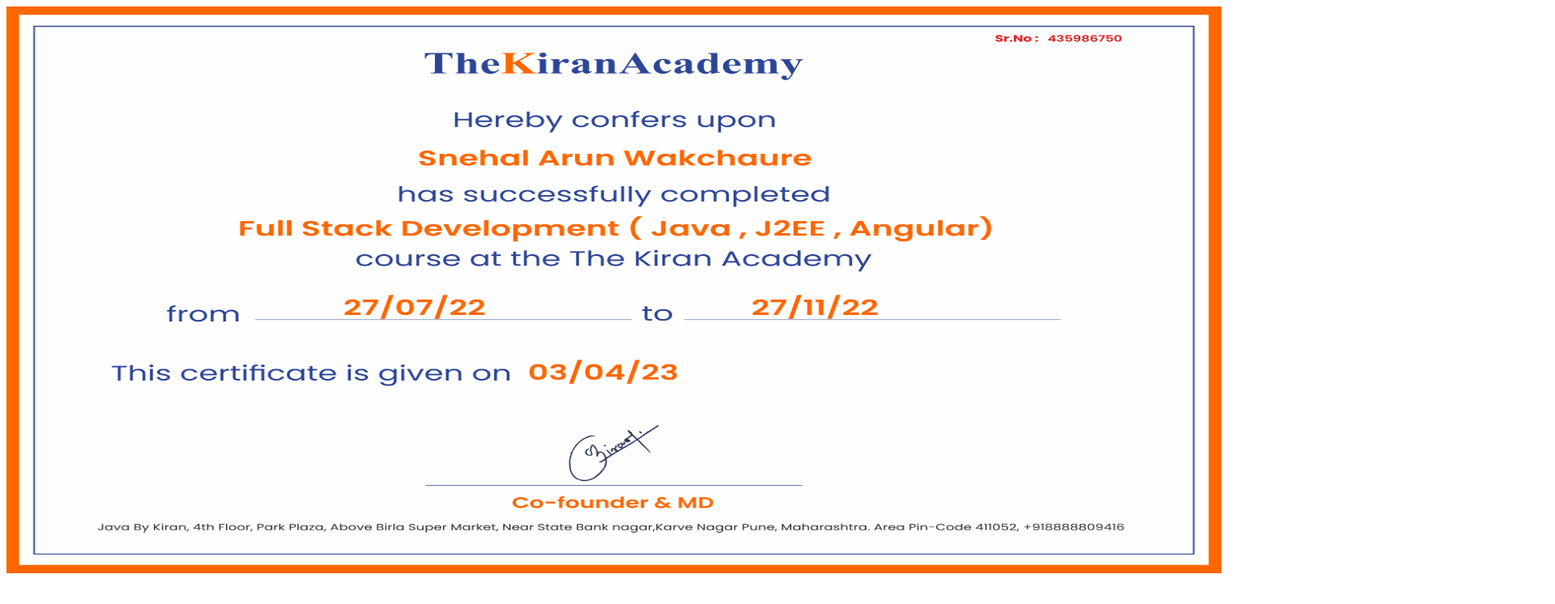
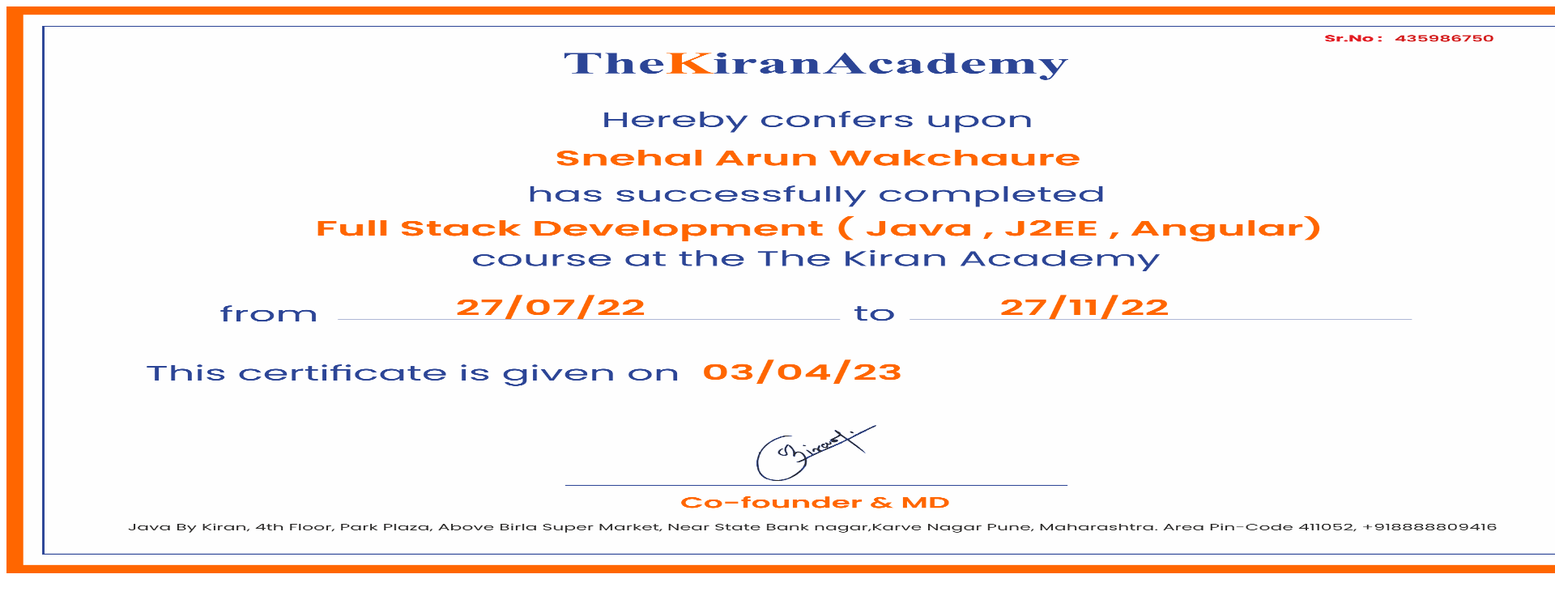
Before and after one commit to snehalarun/certificate, a plain HTML site: page index.html in a window 1280 px wide. Shown: the top 746 px of the page at 81% size, 1920 px wide, since content can reach past the window. Drawn offline with Linux system fonts and the light colour scheme.

Commit message:
Update index.html

```diff
--- a/index.html
+++ b/index.html
@@ -5,7 +5,7 @@
 Snehal Wakchaure</h1>
 <p>My first paragraph.</p> -->
 
-<img src="abc.png"  width="1500" height="700">
+<img src="abc.png"  width="2000" height="700">
 
 </body>
 </html>
```
